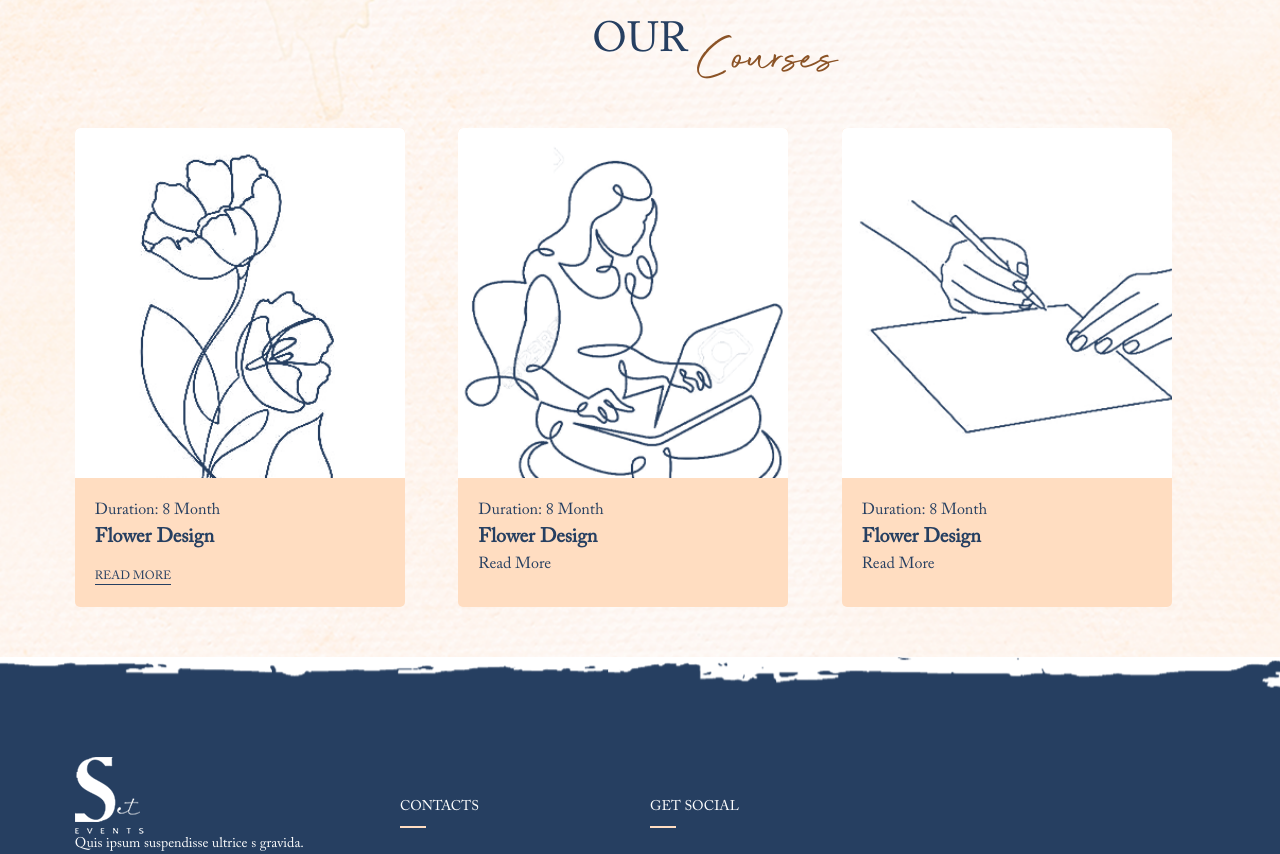
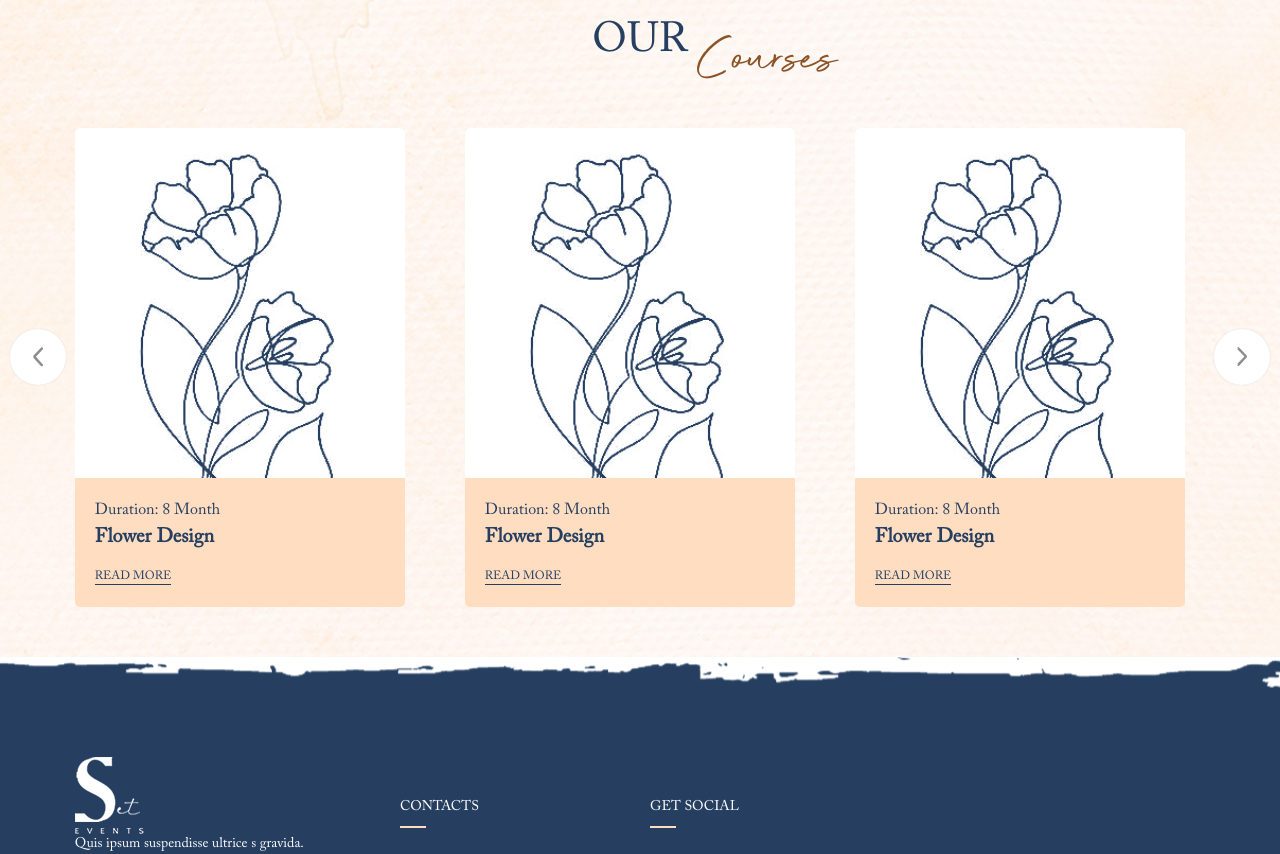
Before and after one commit to emmer12/setwebsite, a Next.js app: page /blog in a window 1280 px wide. Shown: the part 2060-2914 px from the top of the page. Built offline with nearby package versions, Linux system fonts and the light colour scheme.

Commit message:
corrections fix

```diff
--- a/src/app/backdrops/page.tsx
+++ b/src/app/backdrops/page.tsx
@@ -92,8 +92,8 @@ const Backdrops = () => {
                   </div>
                 </div>
 
-                <div className="em__main__body em__grid__3">
-                  <div className="em__backdrop_card">
+                <div className="em__main__body em_backdrop__grid">
+                  <div className="em__backdrop_card grid">
                     <div className="inner">
                       <div className="display">
                         <img src="./assets/images/b1.png" alt="" />
@@ -124,7 +124,7 @@ const Backdrops = () => {
                     </div>
                   </div>
 
-                  <div className="em__backdrop_card">
+                  <div className="em__backdrop_card grid">
                     <div className="inner">
                       <div className="display">
                         <img src="./assets/images/b1.png" alt="" />
@@ -155,7 +155,7 @@ const Backdrops = () => {
                     </div>
                   </div>
 
-                  <div className="em__backdrop_card">
+                  <div className="em__backdrop_card grid">
                     <div className="inner">
                       <div className="display">
                         <img src="./assets/images/b1.png" alt="" />
--- a/src/app/blog/page.tsx
+++ b/src/app/blog/page.tsx
@@ -1,3 +1,4 @@
+import { Courses } from "@/components/courses";
 import Link from "next/link";
 import React from "react";
 
@@ -310,53 +311,8 @@ const Blog = () => {
               <span className="em__fancy__text">Courses</span>
             </div>
 
-            <div className="em__grid__3">
-              <div className="em__course__card">
-                <div className="display">
-                  <img src="assets/images/c1.png" alt="Course Image" />
-                </div>
-                <div className="details">
-                  <div className="duration">
-                    <span>Duration: 8 Month</span>
-                  </div>
-                  <div className="title">
-                    <h4>Flower Design</h4>
-                  </div>
-
-                  <div className="read__more">Read More</div>
-                </div>
-              </div>
-              <div className="em__course__card">
-                <div className="display">
-                  <img src="assets/images/c2.png" alt="Course Image" />
-                </div>
-                <div className="details">
-                  <div className="duration">
-                    <span>Duration: 8 Month</span>
-                  </div>
-                  <div className="title">
-                    <h4>Flower Design</h4>
-                  </div>
-
-                  <div className="read">Read More</div>
-                </div>
-              </div>
-
-              <div className="em__course__card">
-                <div className="display">
-                  <img src="assets/images/c3.png" alt="Course Image" />
-                </div>
-                <div className="details">
-                  <div className="duration">
-                    <span>Duration: 8 Month</span>
-                  </div>
-                  <div className="title">
-                    <h4>Flower Design</h4>
-                  </div>
-
-                  <div className="read">Read More</div>
-                </div>
-              </div>
+            <div>
+              <Courses />
             </div>
           </div>
         </div>
--- a/src/components/Header.tsx
+++ b/src/components/Header.tsx
@@ -1,10 +1,16 @@
 "use client";
 import Link from "next/link";
-import { useRouter } from "next/navigation";
-import React, { useState } from "react";
+import { usePathname } from "next/navigation";
+import React, { useEffect, useState } from "react";
 
 const Header = () => {
   const [open, setOpen] = useState(false);
+  const path = usePathname();
+
+  useEffect(() => {
+    setOpen(false);
+  }, [path]);
+
   return (
     <div className="em__main">
       <div className="em__nav">
--- a/src/components/backdrops/Backdrop.tsx
+++ b/src/components/backdrops/Backdrop.tsx
@@ -13,7 +13,21 @@ const Backdrop = () => {
               <h4>Butterfly Winds</h4>
               <h4>Backdrops</h4>
             </div>
-            <div>XXXXX</div>
+            <div>
+              {" "}
+              <svg
+                xmlns="http://www.w3.org/2000/svg"
+                xmlnsXlink="http://www.w3.org/1999/xlink"
+                width="99px"
+                height="18px"
+              >
+                <path
+                  fill-rule="evenodd"
+                  fill="rgb(248, 183, 154)"
+                  d="M94.565,11.589 L95.370,17.998 L89.499,15.256 L83.629,17.998 L84.433,11.589 L80.1,6.875 L86.368,5.656 L89.499,0.0 L92.630,5.656 L98.998,6.875 L94.565,11.589 ZM75.370,17.998 L69.499,15.256 L63.629,17.998 L64.433,11.589 L60.1,6.875 L66.368,5.656 L69.499,0.0 L72.630,5.656 L78.998,6.875 L74.565,11.589 L75.370,17.998 ZM55.370,17.998 L49.499,15.256 L43.629,17.998 L44.433,11.589 L40.1,6.875 L46.368,5.656 L49.499,0.0 L52.630,5.656 L58.998,6.875 L54.565,11.589 L55.370,17.998 ZM35.370,17.998 L29.499,15.256 L23.629,17.998 L24.433,11.589 L20.1,6.875 L26.368,5.656 L29.499,0.0 L32.630,5.656 L38.998,6.875 L34.565,11.589 L35.370,17.998 ZM15.370,17.998 L9.499,15.256 L3.629,17.998 L4.433,11.589 L0.1,6.875 L6.368,5.656 L9.499,0.0 L12.630,5.656 L18.998,6.875 L14.565,11.589 L15.370,17.998 Z"
+                />
+              </svg>
+            </div>
             <div className="price">
               ADD 490 <span>$777</span>
             </div>
--- /dev/null
+++ b/src/components/courses/Course.tsx
@@ -0,0 +1,23 @@
+import React from "react";
+
+const Course = () => {
+  return (
+    <div className="em__course__card">
+      <div className="display">
+        <img src="assets/images/c1.png" alt="Course Image" />
+      </div>
+      <div className="details">
+        <div className="duration">
+          <span>Duration: 8 Month</span>
+        </div>
+        <div className="title">
+          <h4>Flower Design</h4>
+        </div>
+
+        <div className="read__more">Read More</div>
+      </div>
+    </div>
+  );
+};
+
+export default Course;
--- /dev/null
+++ b/src/components/courses/Courses.tsx
@@ -0,0 +1,144 @@
+"use client";
+import React, { useState } from "react";
+import { Swiper, SwiperSlide } from "swiper/react";
+import { A11y, Navigation } from "swiper";
+import Course from "./Course";
+
+const Courses = () => {
+  const [swiper, setSwiper] = useState<any>(null);
+
+  return (
+    <div>
+      <Swiper
+        spaceBetween={50}
+        slidesPerView={"auto"}
+        modules={[Navigation, A11y]}
+        // onSlideChange={() => console.log("slide change")}
+        onSwiper={(swiper) => {
+          setSwiper(swiper);
+        }}
+        breakpoints={{
+          300: {
+            slidesPerView: 1,
+            spaceBetween: 10,
+          },
+          768: {
+            slidesPerView: 2,
+            spaceBetween: 20,
+          },
+          1024: {
+            slidesPerView: 3,
+            spaceBetween: 40,
+          },
+        }}
+      >
+        <SwiperSlide>
+          <div className="em__course__card 1">
+            <div className="display">
+              <img src="assets/images/c1.png" alt="Course Image" />
+            </div>
+            <div className="details">
+              <div className="duration">
+                <span>Duration: 8 Month</span>
+              </div>
+              <div className="title">
+                <h4>Flower Design</h4>
+              </div>
+
+              <div className="read__more">Read More</div>
+            </div>
+          </div>
+        </SwiperSlide>
+        <SwiperSlide>
+          <div className="em__course__card">
+            <div className="display">
+              <img src="assets/images/c1.png" alt="Course Image" />
+            </div>
+            <div className="details">
+              <div className="duration">
+                <span>Duration: 8 Month</span>
+              </div>
+              <div className="title">
+                <h4>Flower Design</h4>
+              </div>
+
+              <div className="read__more">Read More</div>
+            </div>
+          </div>
+        </SwiperSlide>
+        <SwiperSlide>
+          <div className="em__course__card">
+            <div className="display">
+              <img src="assets/images/c1.png" alt="Course Image" />
+            </div>
+            <div className="details">
+              <div className="duration">
+                <span>Duration: 8 Month</span>
+              </div>
+              <div className="title">
+                <h4>Flower Design</h4>
+              </div>
+
+              <div className="read__more">Read More</div>
+            </div>
+          </div>
+        </SwiperSlide>
+        <SwiperSlide>
+          <div className="em__course__card">
+            <div className="display">
+              <img src="assets/images/c1.png" alt="Course Image" />
+            </div>
+            <div className="details">
+              <div className="duration">
+                <span>Duration: 8 Month</span>
+              </div>
+              <div className="title">
+                <h4>Flower Design</h4>
+              </div>
+
+              <div className="read__more">Read More</div>
+            </div>
+          </div>
+        </SwiperSlide>
+      </Swiper>
+      <div
+        onClick={() => swiper.slidePrev()}
+        className="swiper-button-prev cake-btn-prev"
+      >
+        <svg
+          xmlns="http://www.w3.org/2000/svg"
+          xmlnsXlink="http://www.w3.org/1999/xlink"
+          width="10px"
+          height="20px"
+        >
+          <path
+            fillRule="evenodd"
+            opacity="0.502"
+            fill="rgb(31, 30, 28)"
+            d="M0.353,10.730 L7.884,18.894 C8.363,19.413 9.139,19.413 9.618,18.894 C10.97,18.374 10.97,17.533 9.618,17.14 L2.955,9.790 L9.618,2.567 C10.97,2.48 10.97,1.206 9.618,0.686 C9.139,0.168 8.362,0.168 7.883,0.686 L0.353,8.850 C0.113,9.110 0.5,9.450 0.5,9.790 C0.5,10.130 0.114,10.471 0.353,10.730 Z"
+          />
+        </svg>
+      </div>
+      <div
+        onClick={() => swiper.slideNext()}
+        className="swiper-button-next cake-btn-next"
+      >
+        <svg
+          xmlns="http://www.w3.org/2000/svg"
+          xmlnsXlink="http://www.w3.org/1999/xlink"
+          width="10px"
+          height="20px"
+        >
+          <path
+            fillRule="evenodd"
+            opacity="0.502"
+            fill="rgb(31, 30, 28)"
+            d="M9.646,10.465 L2.115,18.634 C1.636,19.153 0.859,19.153 0.380,18.634 C0.98,18.114 0.98,17.271 0.380,16.752 L7.44,9.525 L0.381,2.297 C0.97,1.778 0.97,0.936 0.381,0.416 C0.859,0.102 1.636,0.102 2.115,0.416 L9.646,8.584 C9.885,8.845 10.5,9.184 10.5,9.525 C10.5,9.865 9.885,10.206 9.646,10.465 Z"
+          />
+        </svg>
+      </div>
+    </div>
+  );
+};
+
+export default Courses;
--- /dev/null
+++ b/src/components/courses/index.ts
@@ -0,0 +1 @@
+export { default as Courses } from "./Courses";
--- a/src/styles/pages/others.scss
+++ b/src/styles/pages/others.scss
@@ -266,6 +266,7 @@
   background-repeat: no-repeat;
   background-size: cover;
   padding: 50px 0px;
+  position: relative;
 }
 
 .em__course__card {
@@ -581,3 +582,25 @@
     }
   }
 }
+
+.cake-btn-prev {
+  transform: translateY(70px);
+
+  @media (max-width: 600px) {
+    transform: translate(0px, 70px);
+  }
+  &:after {
+    display: none;
+  }
+}
+
+.cake-btn-next {
+  transform: translateY(70px);
+
+  @media (max-width: 600px) {
+    transform: translate(0px, 70px);
+  }
+  &:after {
+    display: none;
+  }
+}
```
Also changed, not shown: src/styles/pages/home.scss (+29 -45 lines), 1 other file (tests, documents, lock files or other folders).
